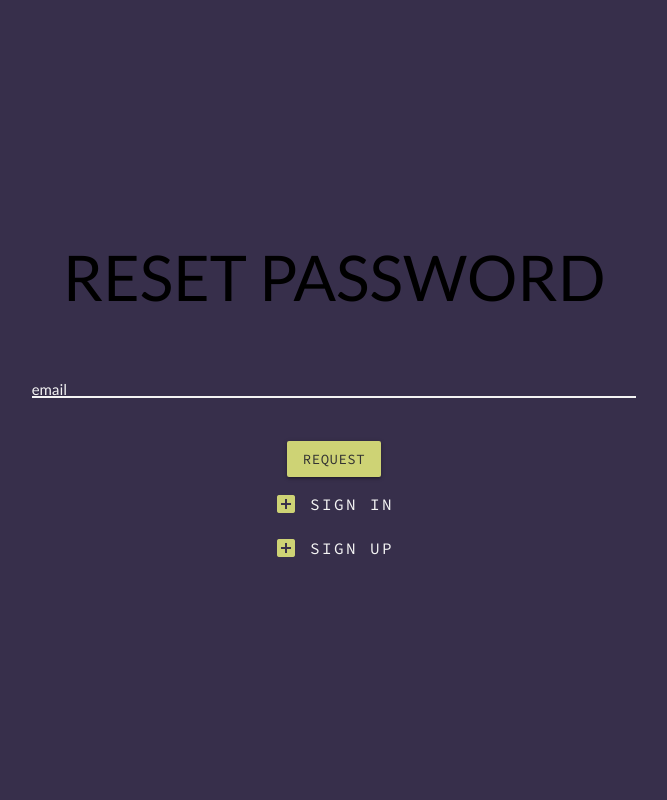
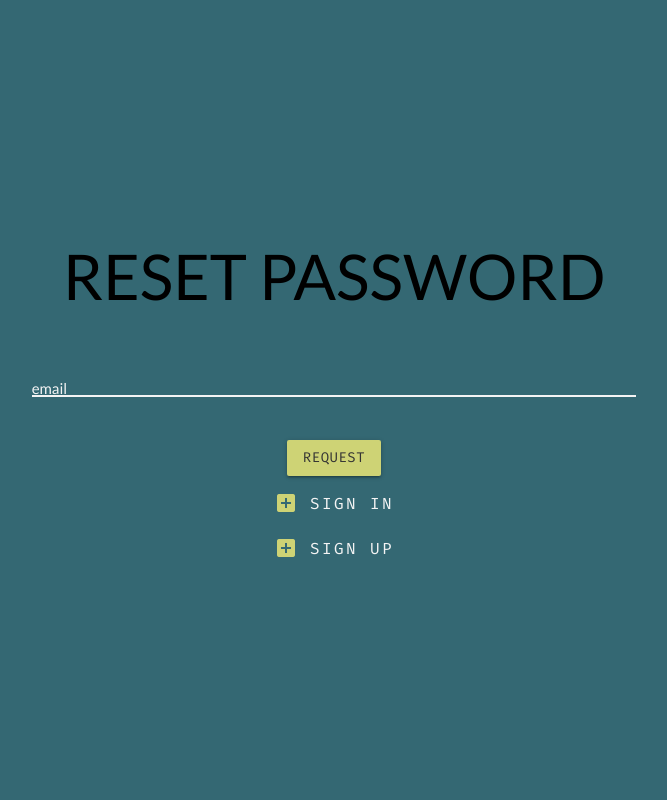
Before and after one commit to abmamo/teret, a Flask app: page /auth/reset in a window 1280 px wide. Shown: the whole page, without its empty margins (306-973 px from the left). Run offline with Flask 2, Linux system fonts and the light colour scheme; parts of the project's set-up code (start-up, migrations or seed data) failed here and were passed over; some libraries are stand-ins or nearby versions.

Commit message:
changed colors & fonts

```diff
--- a/app/static/css/auth.css
+++ b/app/static/css/auth.css
@@ -24,7 +24,7 @@ header {
 }
 
 header:before {
-  background: #372f4b;
+  background: #346873;
   background-size: cover;
   content: "";
   position: absolute;
--- a/app/static/css/form.css
+++ b/app/static/css/form.css
@@ -4,8 +4,8 @@
 .header-subtitle,
 .logo-text,
 .sub-text {
-  color: #ced375;
-  font-family: "Source Code Pro", monospace !important;
+  color: #f4f4f4;
+  font-family: "Fira Code", monospace !important;
 }
 
 .link {
@@ -17,7 +17,7 @@ input {
   padding: 16px 20px;
   margin: 16px 16px;
   box-sizing: border-box;
-  font-family: "Source Code Pro", monospace;
+  font-family: "Fira Code", monospace !important;
   font-size: 1.5em;
   outline: none;
 }
@@ -32,7 +32,7 @@ input {
 
 .input-field input:focus + label {
   color: #ced375 !important;
-  font-family: "Source Code Pro", monospace !important;
+  font-family: "Fira Code", monospace !important;
 }
 
 .row .input-field input:focus {
@@ -42,9 +42,9 @@ input {
 
 button {
   background: #ced375 !important;
-  font-family: "Source Code Pro", monospace !important;
+  font-family: "Fira Code", monospace !important;
   padding: 1.5%;
-  color: #333333 !important;
+  color: #333 !important;
   margin-bottom: 2.5% !important;
 }
 
@@ -58,8 +58,8 @@ button {
 }
 
 #toast-container .toast {
-  background: #ced375 !important;
-  color: #f4f4f4 !important;
+  background: #f4f4f4 !important;
+  color: #ced375 !important;
 }
 
 .material-icons {
--- a/app/static/css/reset.css
+++ b/app/static/css/reset.css
@@ -1,4 +1,5 @@
-@import url("https://fonts.googleapis.com/css2?family=Source+Code+Pro:ital,wght@0,200;0,400;1,200&display=swap");
+@import url("https://fonts.googleapis.com/css2?family=Fira+Code&family=Indie+Flower&display=swap");
+@import url("https://fonts.googleapis.com/css2?family=Heebo:wght@200&display=swap");
 
 body {
   display: flex;
@@ -24,7 +25,7 @@ header {
 }
 
 header:before {
-  background: #372f4b;
+  background: #346873;
   background-size: cover;
   content: "";
   position: absolute;
@@ -41,7 +42,7 @@ header:before {
 .sub-text,
 .link {
   color: #ced375;
-  font-family: "Source Code Pro", monospace !important;
+  font-family: "Fira Code", monospace;
 }
 
 .sub-text {
@@ -71,13 +72,13 @@ header:before {
 }
 
 .nav-wrapper a {
-  font-family: "Source Code Pro", monospace !important;
+  font-family: "Fira Code", monospace;
 }
 
 .fa-instagram,
 .fa-twitter {
   font-size: 2em;
-  color: #333;
+  color: #ced375;
 }
 
 .fa-instagram:hover,
```
Also changed, not shown: app/static/css/about.css (+5 -4 lines), app/static/css/home.css (+5 -4 lines), app/static/css/stories.css (+6 -6 lines), 1 other file.
